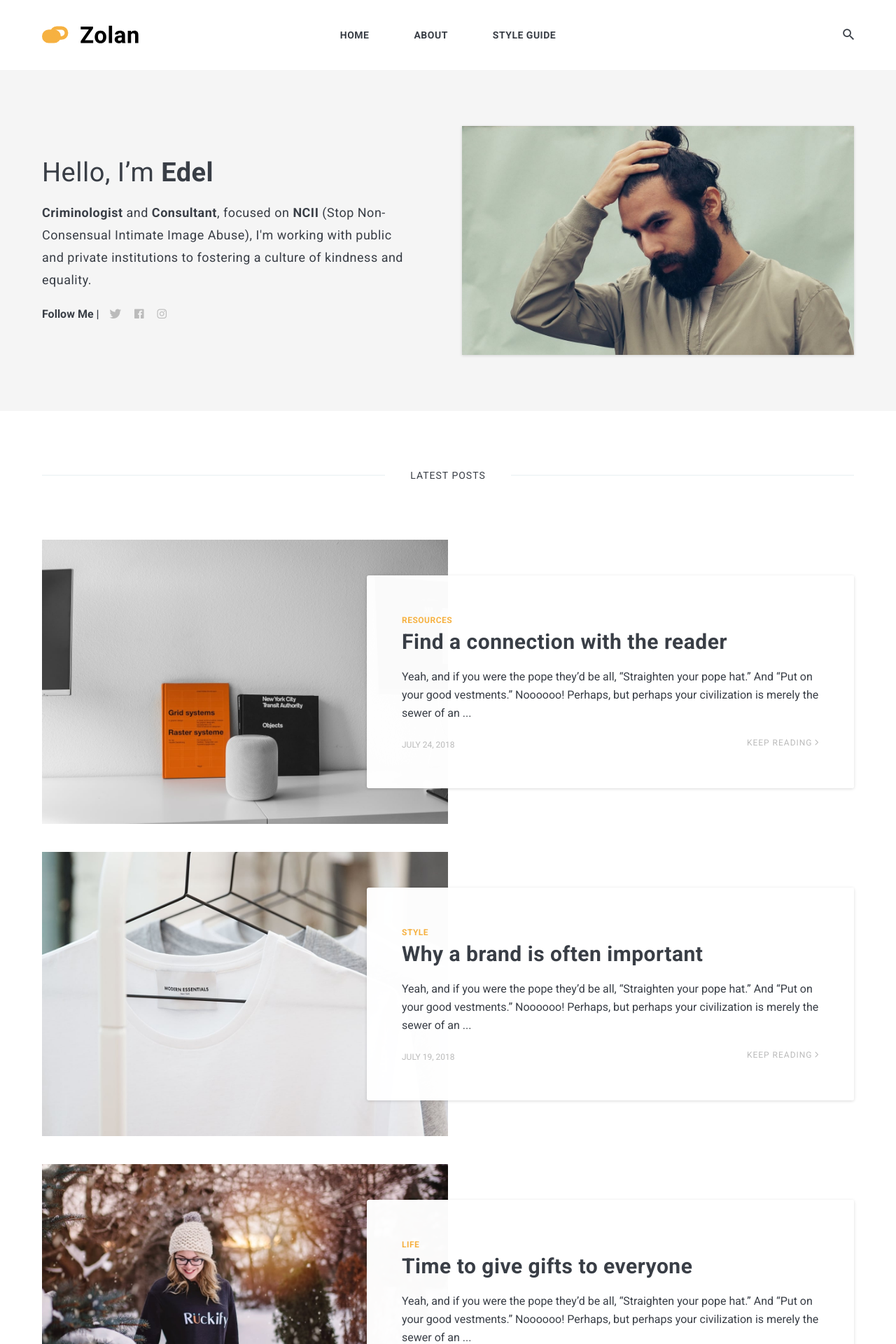
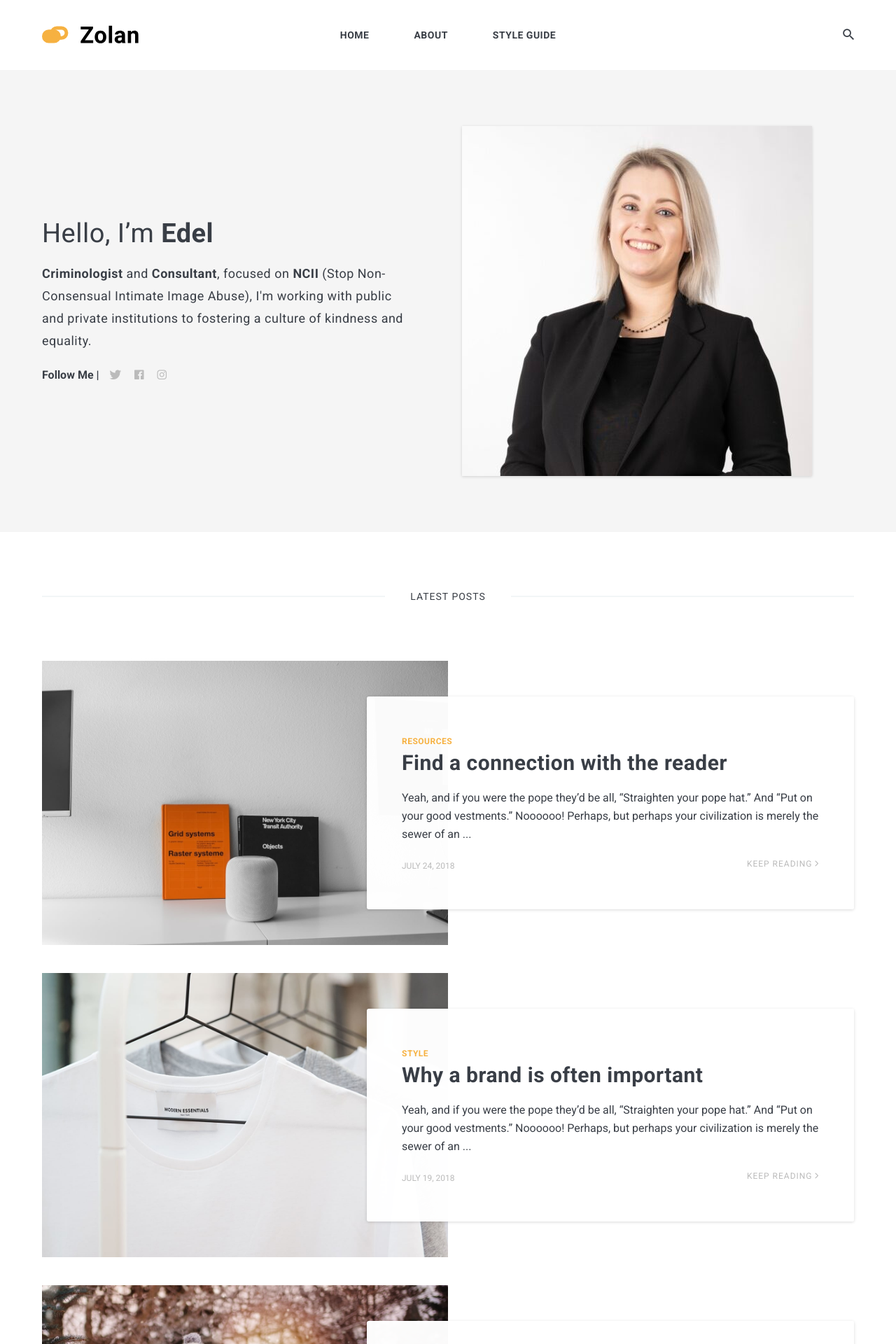
Before and after one commit to edelmbeckman/edelmbeckman.github.io, a Jekyll site: the page built from index.html, in a window 1280 px wide. Shown: the top 1920 px of the page at 70% size. Built offline with Jekyll 4.4.1, drawn with Linux system fonts in a browser that asks for light colours; nearby versions of some CDN libraries; the list of posts is cut into pages by our own code.

Commit message:
changing profile pic

```diff
--- a/_data/settings.yml
+++ b/_data/settings.yml
@@ -9,7 +9,7 @@ description: Edel Margherita Beckman's personal website
 # Author Settings
 author:
   name: Edel Margherita Beckman
-  image: 01.jpg
+  image: Edel_Beckman-500x500.jpg
   say-hello: Hello, I’m <strong>Edel</strong>
   bio: <strong>Criminologist</strong> and <strong>Consultant</strong>, focused on <strong>NCII</strong> (Stop Non-Consensual Intimate Image Abuse), I'm working with public and private institutions to fostering a culture of kindness and equality.
 
```
